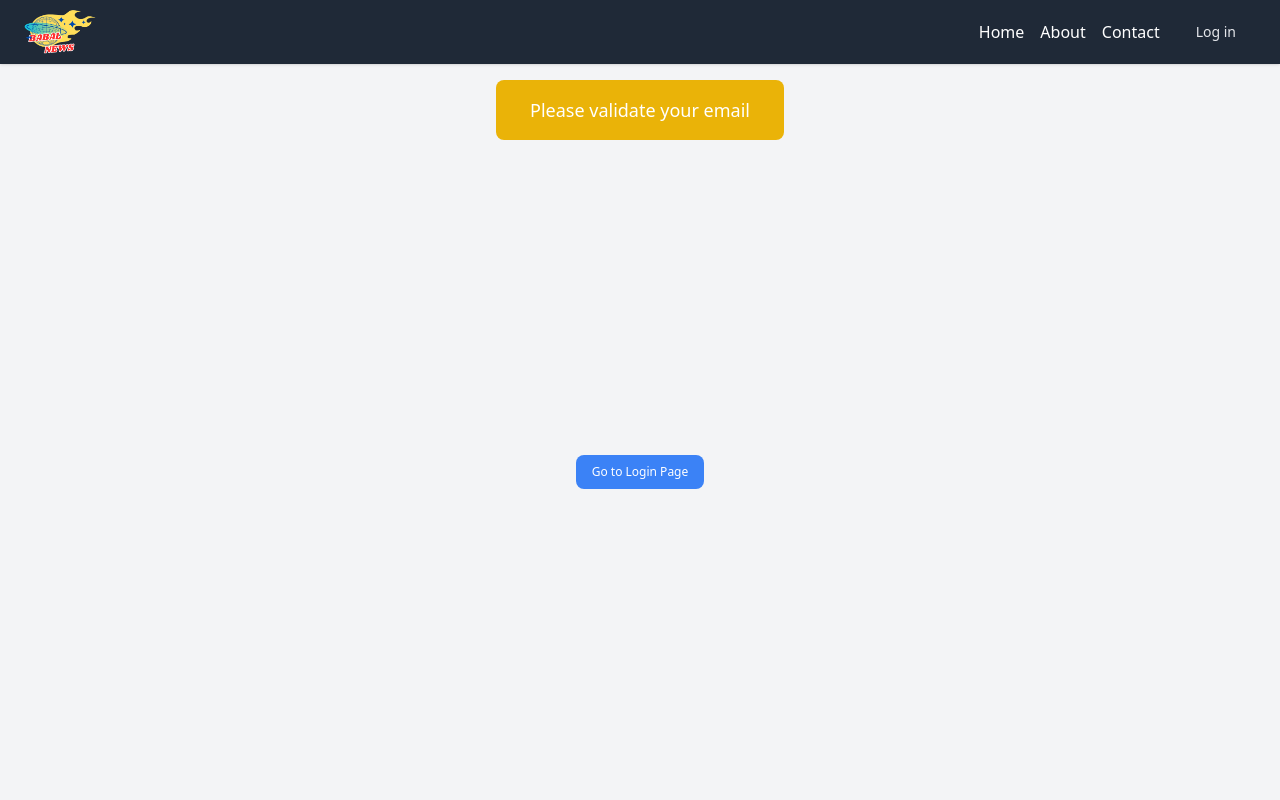
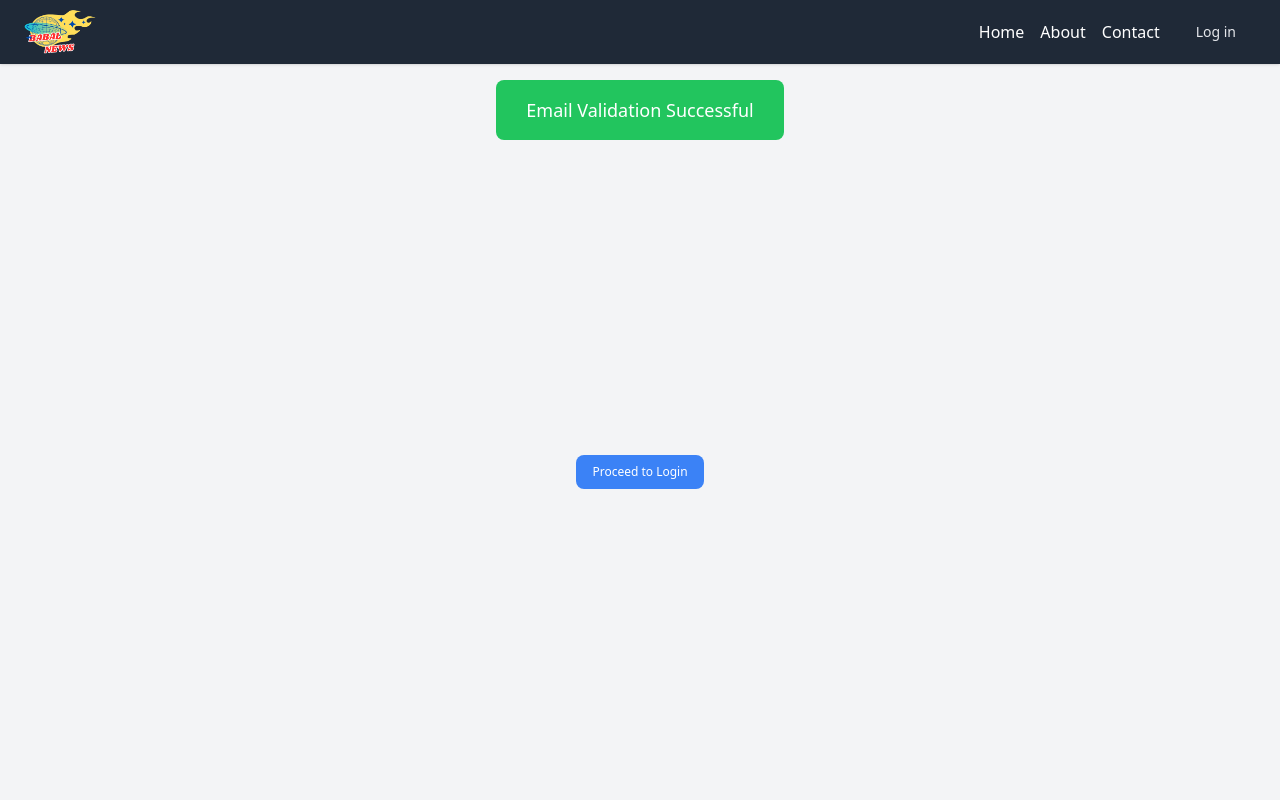
Before and after one commit to dahalsandesh/Personalized-News-Recommendation-Frontend, a React (Vite) app in the folder frontend/: page /verify-email in a window 1280 px wide. Shown: the top 800 px of the page. Built offline with nearby package versions, Linux system fonts and the light colour scheme.

Commit message:
verify-email route update

```diff
--- a/frontend/src/Emailvalidate/EmailValid.jsx
+++ b/frontend/src/Emailvalidate/EmailValid.jsx
@@ -12,12 +12,12 @@ const EmailValid = () => {
 
     return (
         <div className="flex flex-col items-center justify-center min-h-screen bg-gray-100">
-            <Alert message="Please validate your email" type="process" />
+            <Alert message="Email Validation Successful" type="success" />
             <button
                 onClick={redirectToLogin}
                 className="mt-4 px-4 py-2 bg-blue-500 text-white rounded-lg"
             >
-                Go to Login Page
+              Proceed to Login
             </button>
         </div>
     );
--- a/frontend/src/Emailvalidate/ValidError.jsx
+++ b/frontend/src/Emailvalidate/ValidError.jsx
@@ -11,7 +11,7 @@ const EmailValidationFailurePage = () => {
 
     return (
         <div className="flex flex-col items-center justify-center min-h-screen bg-gray-100 p-4">
-            <Alert message="Oops, could not validate your email." type="error" />
+            <Alert message="Oops! could not validate your email." type="error" />
             <p className="text-red-800 font-bold mb-4">Contact admin@babalnews.com for any support.</p>
             <button
                 onClick={redirectToSignup}
--- a/frontend/src/Signup/Signup.jsx
+++ b/frontend/src/Signup/Signup.jsx
@@ -44,7 +44,7 @@ const Signup = () => {
         }
         window.dispatchEvent(new Event('loginStateChanged'));
         setTimeout(() => {
-          navigate('/verify-email');
+          navigate('/login');
         }, 3000);
         setUsername('');
         setEmail('');
```
